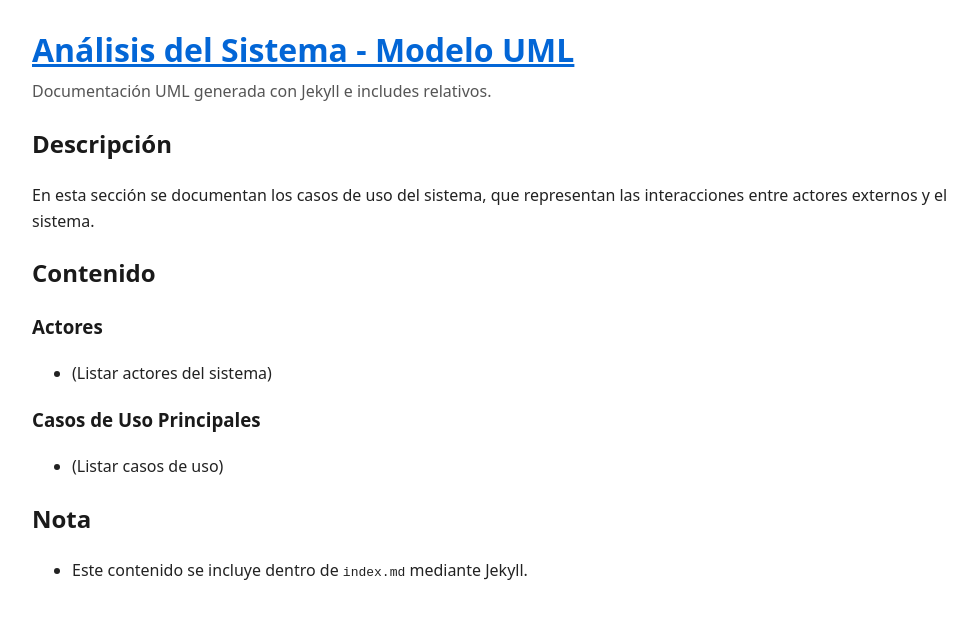
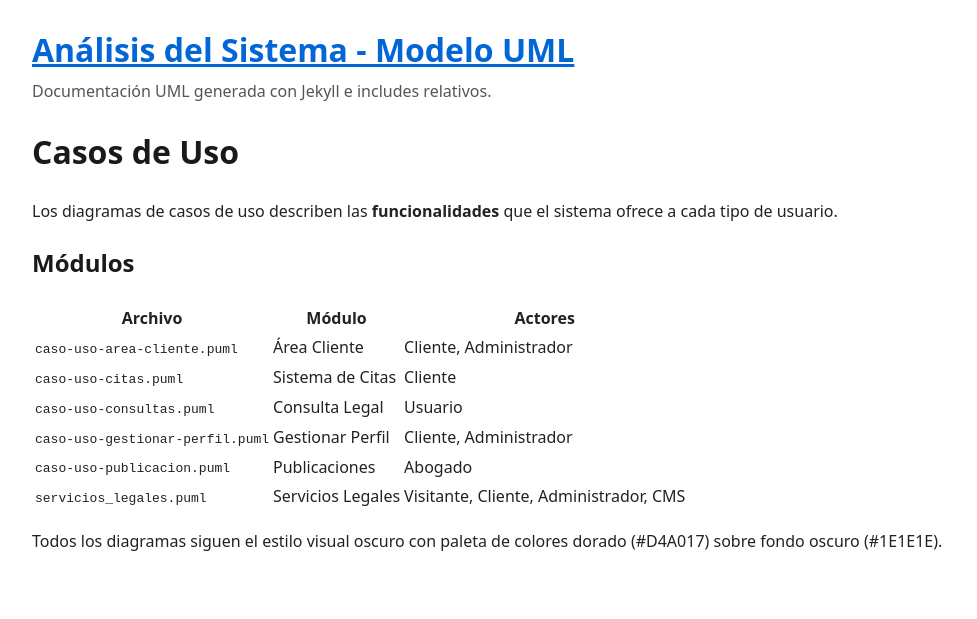
Before and after one commit to hrems-dev/SYS-Abogado-Doc, a Jekyll site: the page built from 2-MODELO_UML/comportamiento/1-caso_uso/main.md, in a window 1280 px wide. Shown: the top 619 px of the page, without its empty margins (148-1125 px from the left). Built offline with Jekyll 4.4.1, drawn with Linux system fonts in a browser that asks for light colours; our own code applies the rules of GitHub Pages for plain Markdown files.

Commit message:
AAgrego casos de uso

```diff
--- a/2-MODELO_UML/comportamiento/1-caso_uso/main.md
+++ b/2-MODELO_UML/comportamiento/1-caso_uso/main.md
@@ -1,17 +1,16 @@
-## Descripción
+# Casos de Uso
 
-En esta sección se documentan los casos de uso del sistema, que representan las interacciones entre actores externos y el sistema.
+Los diagramas de casos de uso describen las **funcionalidades** que el sistema ofrece a cada tipo de usuario.
 
-## Contenido
+## Módulos
 
-### Actores
+| Archivo | Módulo | Actores |
+|---------|--------|---------|
+| `caso-uso-area-cliente.puml` | Área Cliente | Cliente, Administrador |
+| `caso-uso-citas.puml` | Sistema de Citas | Cliente |
+| `caso-uso-consultas.puml` | Consulta Legal | Usuario |
+| `caso-uso-gestionar-perfil.puml` | Gestionar Perfil | Cliente, Administrador |
+| `caso-uso-publicacion.puml` | Publicaciones | Abogado |
+| `servicios_legales.puml` | Servicios Legales | Visitante, Cliente, Administrador, CMS |
 
-- (Listar actores del sistema)
-
-### Casos de Uso Principales
-
-- (Listar casos de uso)
-
-## Nota
-
-- Este contenido se incluye dentro de `index.md` mediante Jekyll.
+Todos los diagramas siguen el estilo visual oscuro con paleta de colores dorado (#D4A017) sobre fondo oscuro (#1E1E1E).
```
Also changed, not shown: 6 other files.
